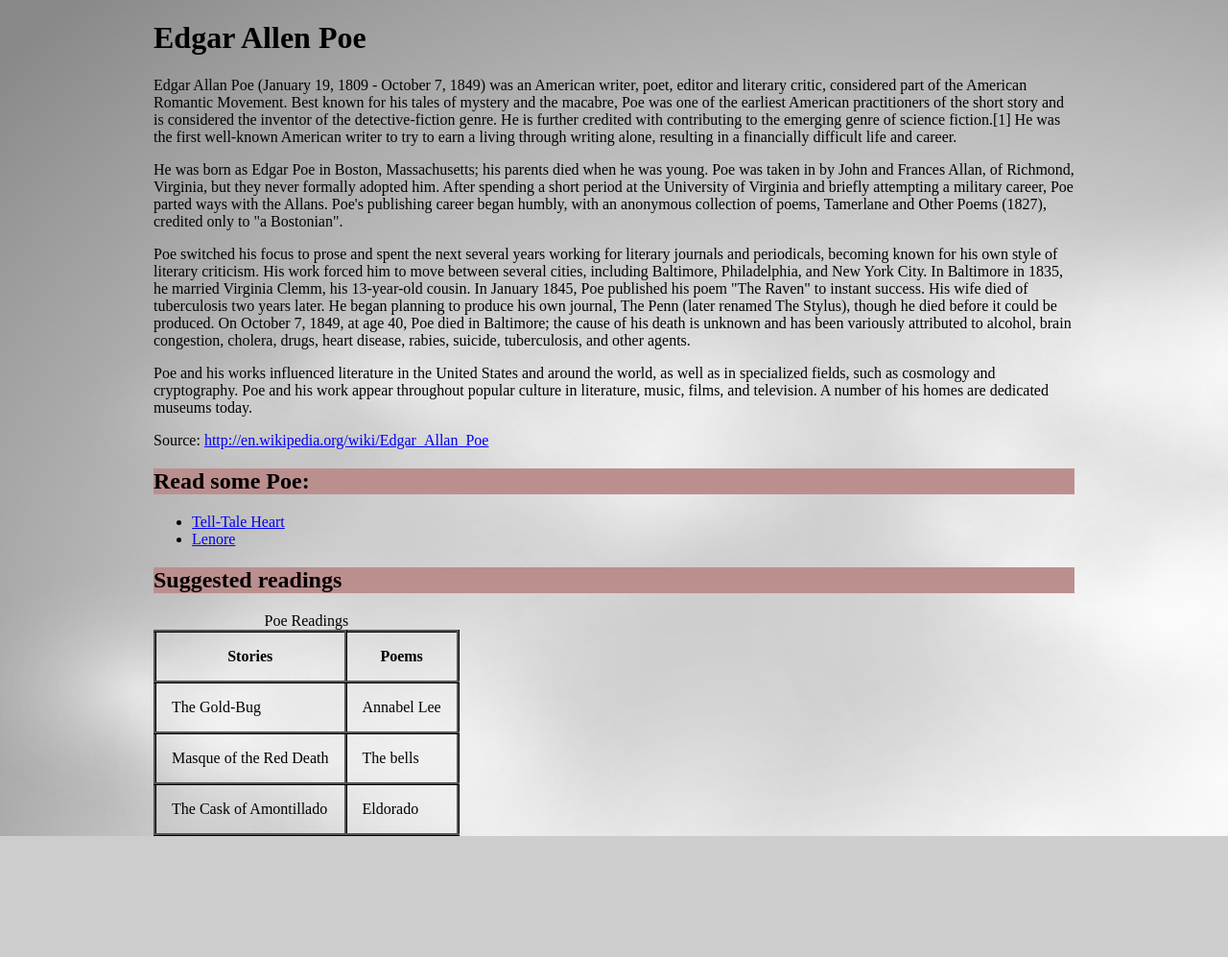
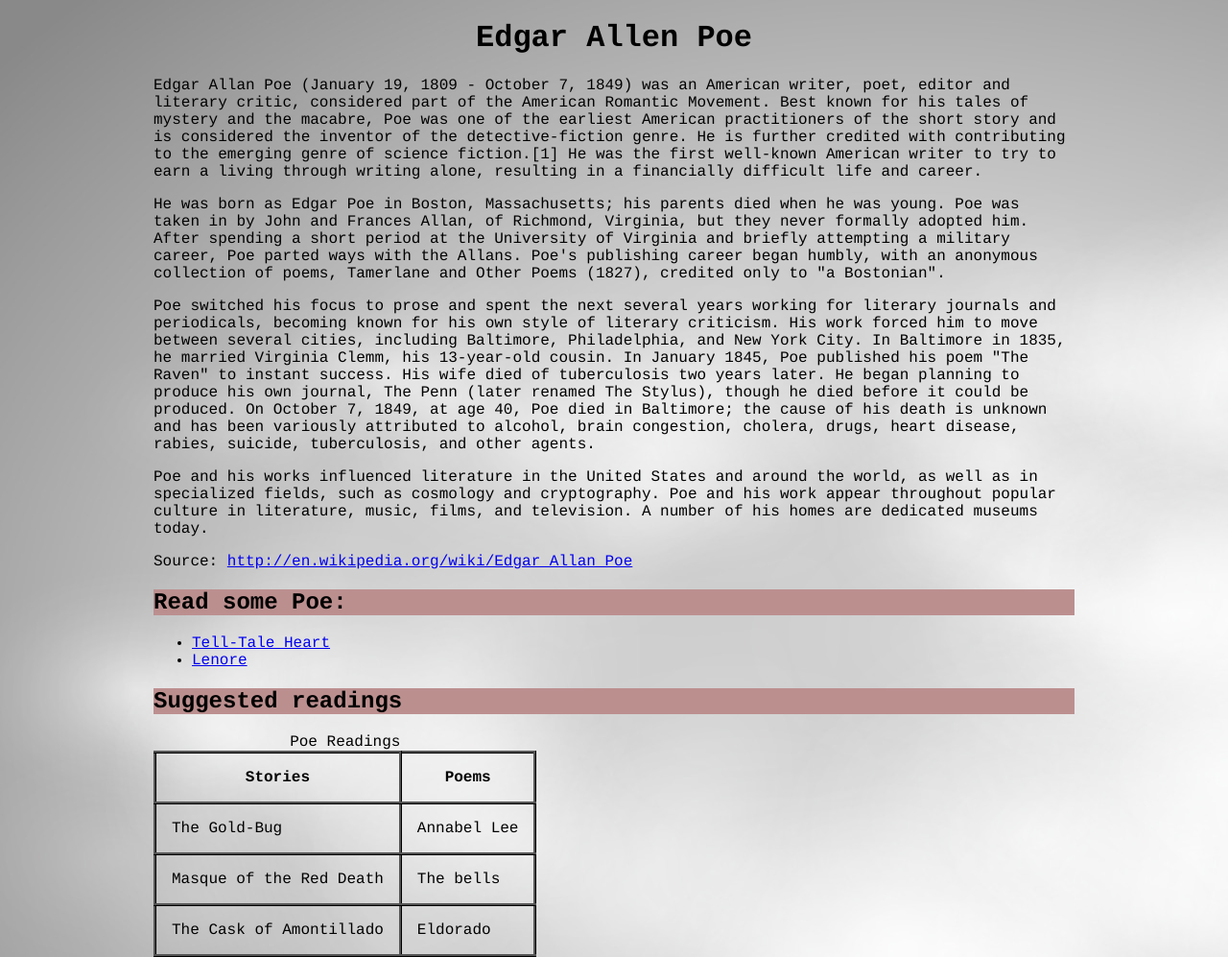
Before and after one commit to acbunger/IUI, a plain HTML site: page S531/module4/poe.html in a window 1280 px wide. Shown: the whole page at 96% size. Before the commit the page ends 871 px from the top, so only its background shows below. Drawn offline with Linux system fonts and the light colour scheme.

Commit message:
Add files via upload

```diff
--- a/S531/module4/styles/poestyles.css
+++ b/S531/module4/styles/poestyles.css
@@ -1,4 +1,16 @@
+
+
+h1 {
+	text-align: center;
+	font-family: courier}
+
+h2 {
+	background-color: #BC8F8F;
+	font-family: courier
+	}
+
 body {
+
 max-width: 60em;
 margin: 0 auto 0 auto;
 
@@ -9,14 +21,6 @@ background-image: url("../images/cloudy.jpg");
 background-repeat: no-repeat;
 
 font-family: courier
-
-h1 {
-	text-align: center;
-	}
-
-h2 {
-	background-color: #BC8F8F;
-	}
 }
 
 
```
